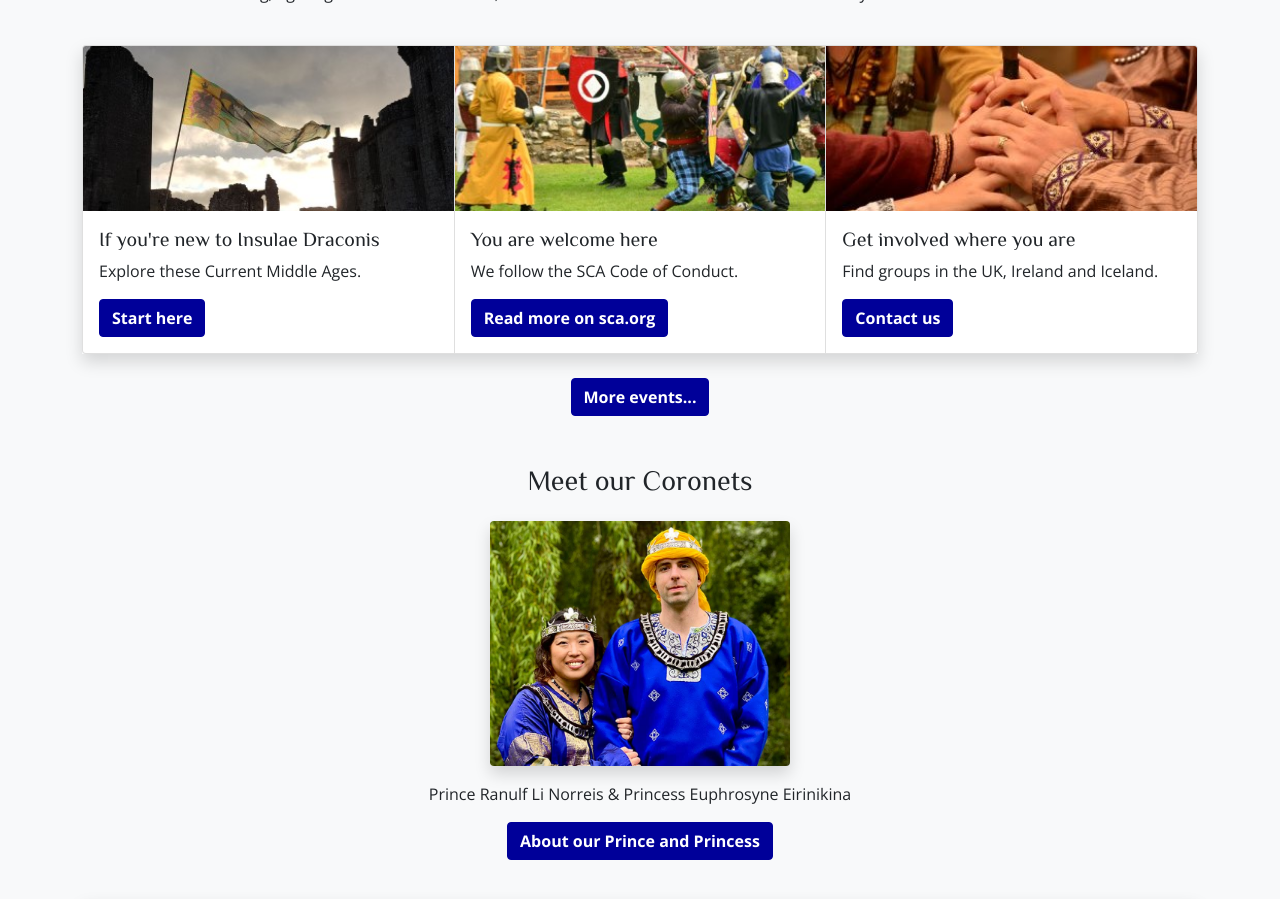
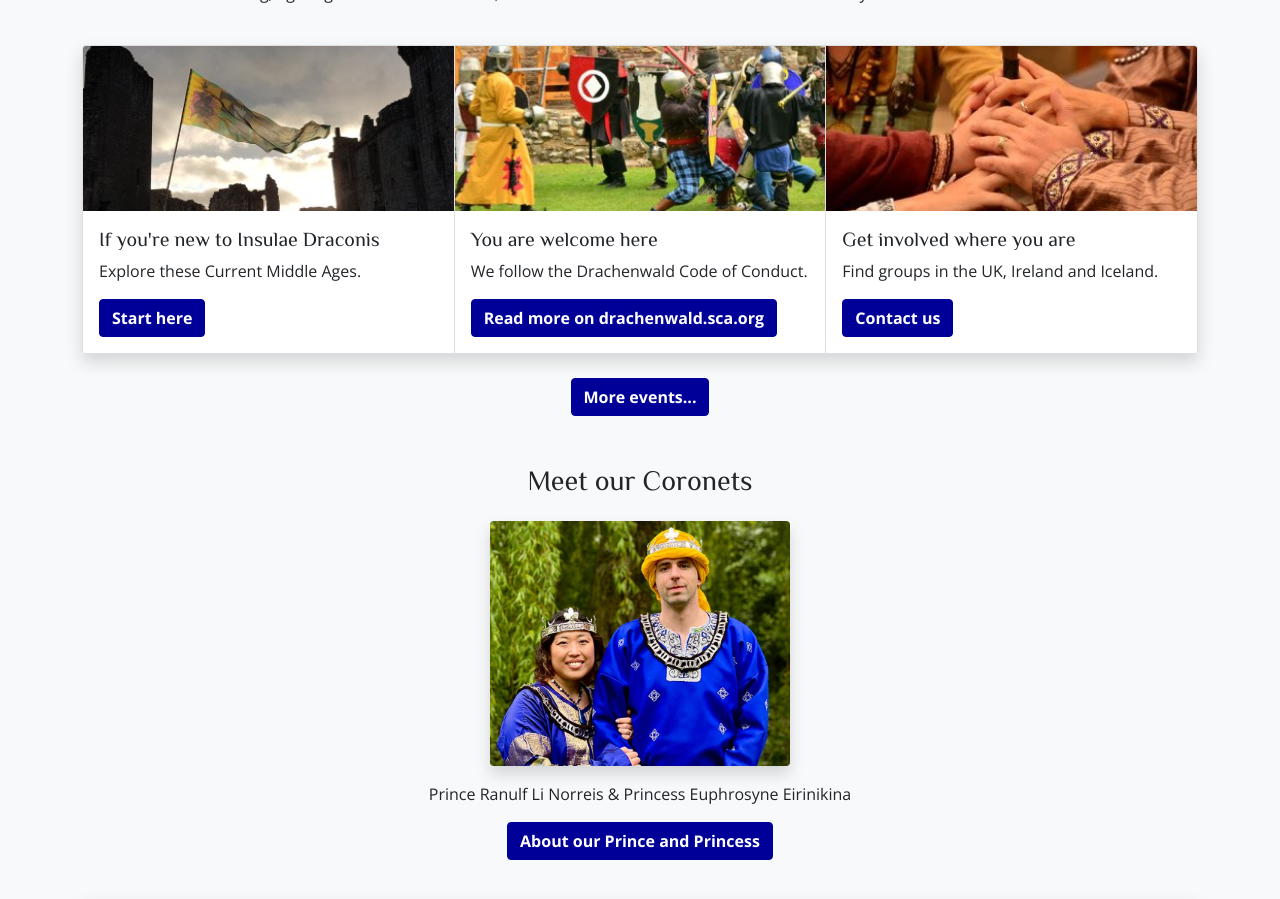
Before and after one commit to drachenwald/insulae-draconis, a Jekyll site: the page built from index.html, in a window 1280 px wide and 900 px high, scrolled down 380 px. Built offline with Jekyll 4.4.1, drawn with Linux system fonts in a browser that asks for light colours; comment, search, counter and statistics services are not loaded.

Commit message:
Update index.html

```diff
--- a/index.html
+++ b/index.html
@@ -29,9 +29,9 @@ subtitle: Learn history by living it
     <img src="/images/splash/activities.jpg" class="card-img-top" />
     <div class="card-body">
       <h5 class="card-title">You are welcome here</h5>
-      <p class="card-text">We follow the SCA Code of Conduct.</p>
+      <p class="card-text">We follow the Drachenwald Code of Conduct.</p>
       <p class="card-text">
-        <a role="button" class="btn btn-primary stretched-link" href="https://www.sca.org/conduct-behavior-in-the-sca/">Read more on sca.org</a>
+        <a role="button" class="btn btn-primary stretched-link" href="https://drachenwald.sca.org/offices/seneschal/diversity-equity-inclusion-council/">Read more on drachenwald.sca.org</a>
       </p>
     </div>
   </div>
```
